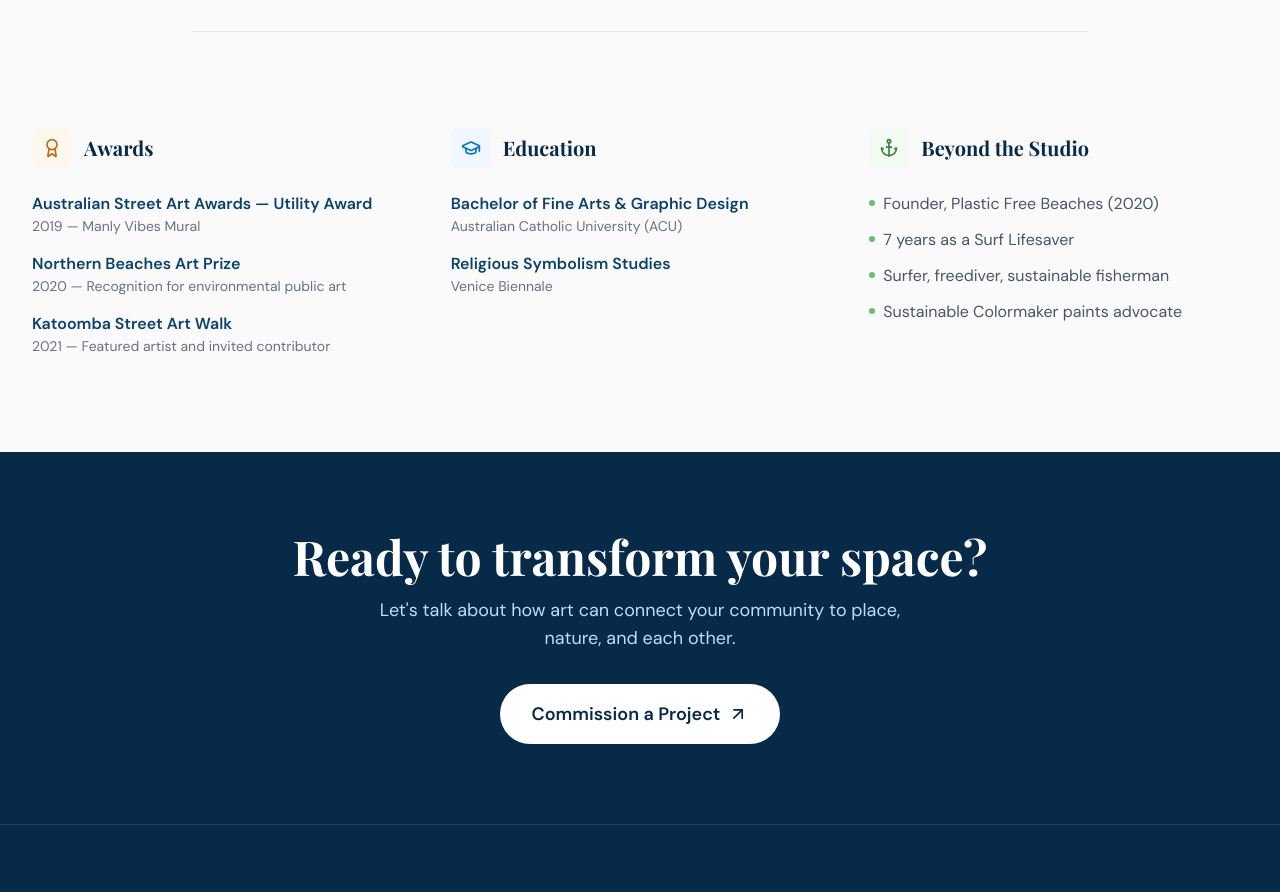
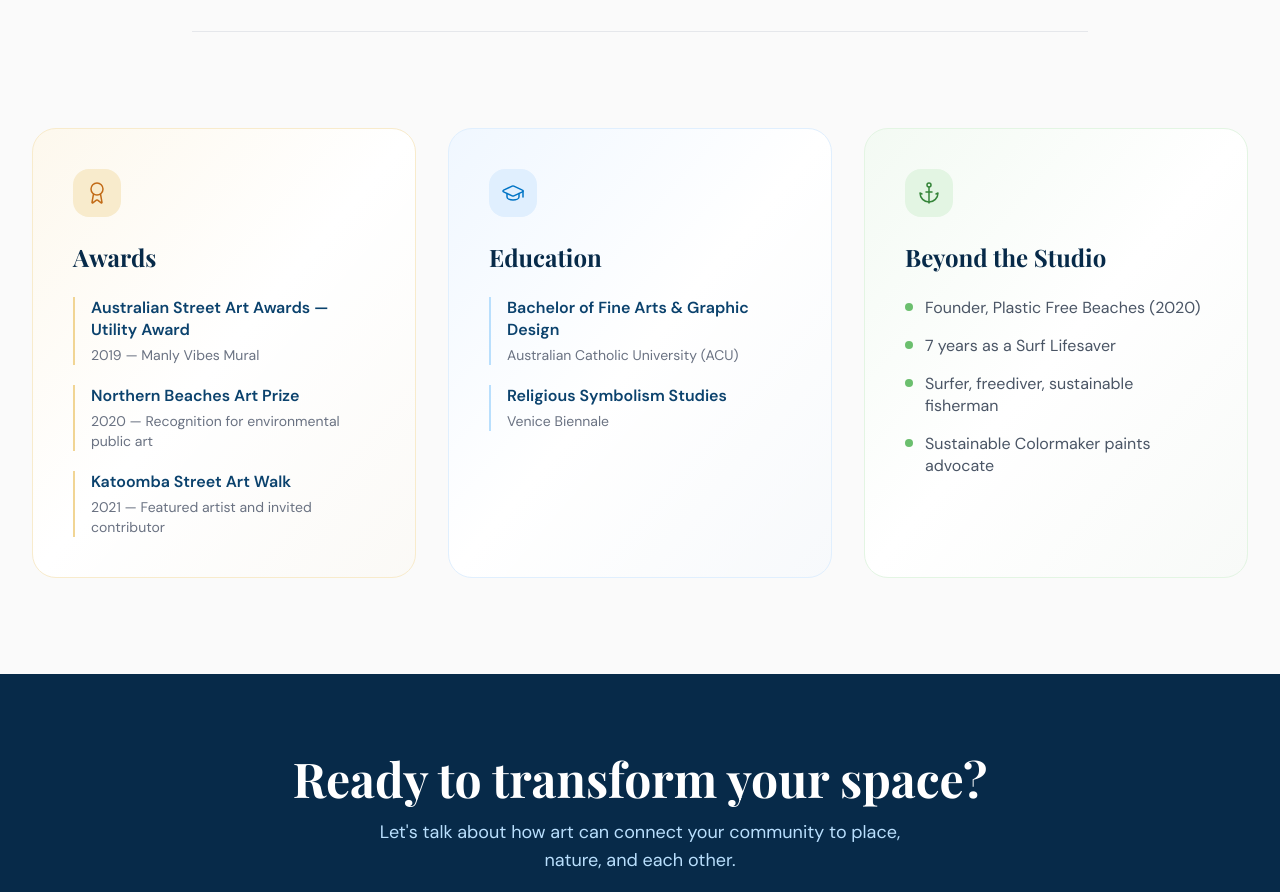
Before and after one commit to benmichaelhunter-cmd/InkHunter, a Next.js app: page /about/artist in a window 1280 px wide. Shown: the part 1220-2112 px from the top of the page. Built offline with nearby package versions, Linux system fonts and the light colour scheme; a web font is replaced by a local one.

Commit message:
Upgrade awards/education/credentials section on artist page
Styled as gradient cards with rounded corners, left-border accents
on list items, larger icons with hover scale, and hover lift/shadow.

Co-Authored-By: Claude Opus 4.6 <noreply@anthropic.com>

```diff
--- a/src/app/about/artist/page.tsx
+++ b/src/app/about/artist/page.tsx
@@ -78,23 +78,21 @@ export default function ArtistPage() {
         </AnimateOnScroll>
 
         {/* Awards, Education, Credentials */}
-        <div className="grid grid-cols-1 md:grid-cols-3 gap-10 mt-24">
+        <div className="grid grid-cols-1 md:grid-cols-3 gap-6 lg:gap-8 mt-24">
           {/* Awards */}
           <AnimateOnScroll delay={0}>
-            <div>
-              <div className="flex items-center gap-3 mb-6">
-                <div className="w-10 h-10 rounded-lg bg-ochre-50 text-ochre-600 flex items-center justify-center">
-                  <Award className="w-5 h-5" />
+            <div className="group relative h-full rounded-3xl bg-gradient-to-br from-ochre-50 via-white to-ochre-50/30 border border-ochre-100 p-8 lg:p-10 transition-all duration-500 hover:shadow-xl hover:-translate-y-1">
+              <div className="w-12 h-12 rounded-2xl bg-ochre-100 text-ochre-600 flex items-center justify-center mb-6 transition-transform duration-500 group-hover:scale-110">
+                <Award className="w-6 h-6" strokeWidth={1.5} />
               </div>
-                <h2 className="font-display text-xl font-bold text-ocean-950">
+              <h2 className="font-display text-2xl font-bold text-ocean-950 mb-6">
                 Awards
               </h2>
-              </div>
-              <ul className="space-y-4">
+              <ul className="space-y-5">
                 {awards.map((award) => (
-                  <li key={award.title}>
-                    <p className="font-semibold text-ocean-900">{award.title}</p>
-                    <p className="text-sm text-gray-500">
+                  <li key={award.title} className="relative pl-4 border-l-2 border-ochre-200">
+                    <p className="font-semibold text-ocean-900 leading-snug">{award.title}</p>
+                    <p className="text-sm text-gray-500 mt-1">
                       {award.year} — {award.description}
                     </p>
                   </li>
@@ -105,20 +103,18 @@ export default function ArtistPage() {
 
           {/* Education */}
           <AnimateOnScroll delay={100}>
-            <div>
-              <div className="flex items-center gap-3 mb-6">
-                <div className="w-10 h-10 rounded-lg bg-ocean-50 text-ocean-600 flex items-center justify-center">
-                  <GraduationCap className="w-5 h-5" />
+            <div className="group relative h-full rounded-3xl bg-gradient-to-br from-ocean-50 via-white to-ocean-50/30 border border-ocean-100 p-8 lg:p-10 transition-all duration-500 hover:shadow-xl hover:-translate-y-1">
+              <div className="w-12 h-12 rounded-2xl bg-ocean-100 text-ocean-600 flex items-center justify-center mb-6 transition-transform duration-500 group-hover:scale-110">
+                <GraduationCap className="w-6 h-6" strokeWidth={1.5} />
               </div>
-                <h2 className="font-display text-xl font-bold text-ocean-950">
+              <h2 className="font-display text-2xl font-bold text-ocean-950 mb-6">
                 Education
               </h2>
-              </div>
-              <ul className="space-y-4">
+              <ul className="space-y-5">
                 {education.map((edu) => (
-                  <li key={edu.title}>
-                    <p className="font-semibold text-ocean-900">{edu.title}</p>
-                    <p className="text-sm text-gray-500">{edu.institution}</p>
+                  <li key={edu.title} className="relative pl-4 border-l-2 border-ocean-200">
+                    <p className="font-semibold text-ocean-900 leading-snug">{edu.title}</p>
+                    <p className="text-sm text-gray-500 mt-1">{edu.institution}</p>
                   </li>
                 ))}
               </ul>
@@ -127,23 +123,21 @@ export default function ArtistPage() {
 
           {/* Credentials */}
           <AnimateOnScroll delay={200}>
-            <div>
-              <div className="flex items-center gap-3 mb-6">
-                <div className="w-10 h-10 rounded-lg bg-bush-50 text-bush-600 flex items-center justify-center">
-                  <Anchor className="w-5 h-5" />
+            <div className="group relative h-full rounded-3xl bg-gradient-to-br from-bush-50 via-white to-bush-50/30 border border-bush-100 p-8 lg:p-10 transition-all duration-500 hover:shadow-xl hover:-translate-y-1">
+              <div className="w-12 h-12 rounded-2xl bg-bush-100 text-bush-600 flex items-center justify-center mb-6 transition-transform duration-500 group-hover:scale-110">
+                <Anchor className="w-6 h-6" strokeWidth={1.5} />
               </div>
-                <h2 className="font-display text-xl font-bold text-ocean-950">
+              <h2 className="font-display text-2xl font-bold text-ocean-950 mb-6">
                 Beyond the Studio
               </h2>
-              </div>
-              <ul className="space-y-3">
+              <ul className="space-y-4">
                 {credentials.map((cred) => (
                   <li
                     key={cred}
-                    className="text-gray-600 flex items-start gap-2"
+                    className="text-gray-600 flex items-start gap-3"
                   >
-                    <span className="w-1.5 h-1.5 rounded-full bg-bush-400 mt-2 flex-shrink-0" />
-                    {cred}
+                    <span className="w-2 h-2 rounded-full bg-bush-400 mt-1.5 flex-shrink-0" />
+                    <span className="leading-snug">{cred}</span>
                   </li>
                 ))}
               </ul>
```
Lines whose indentation alone changed are shown as unchanged.
